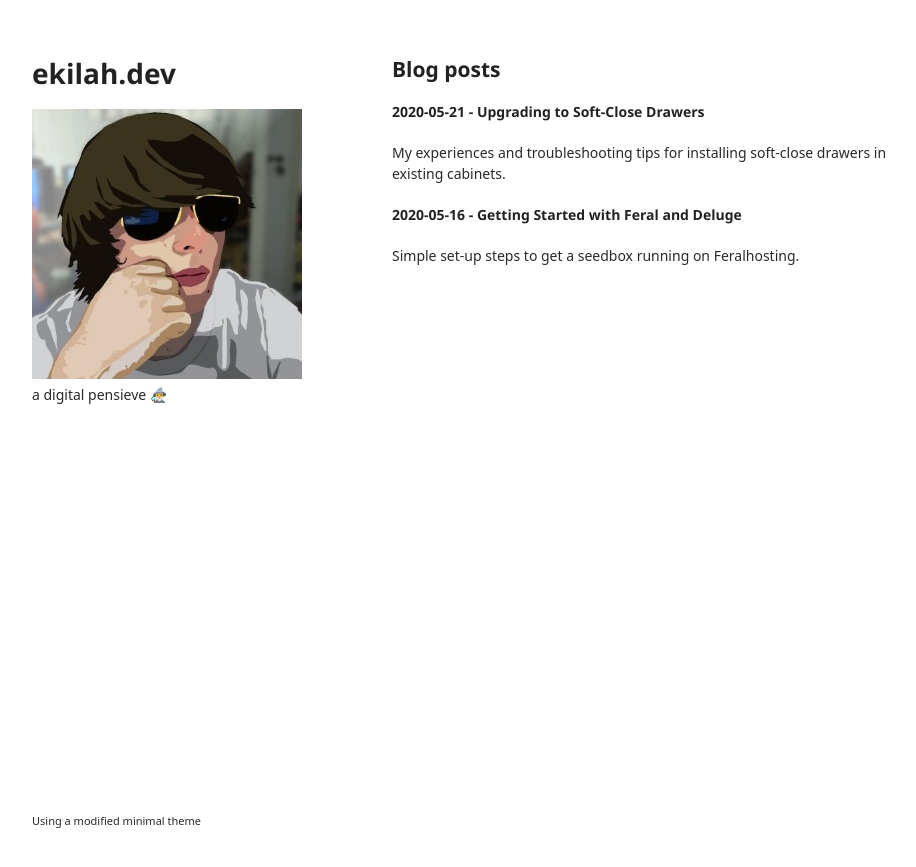
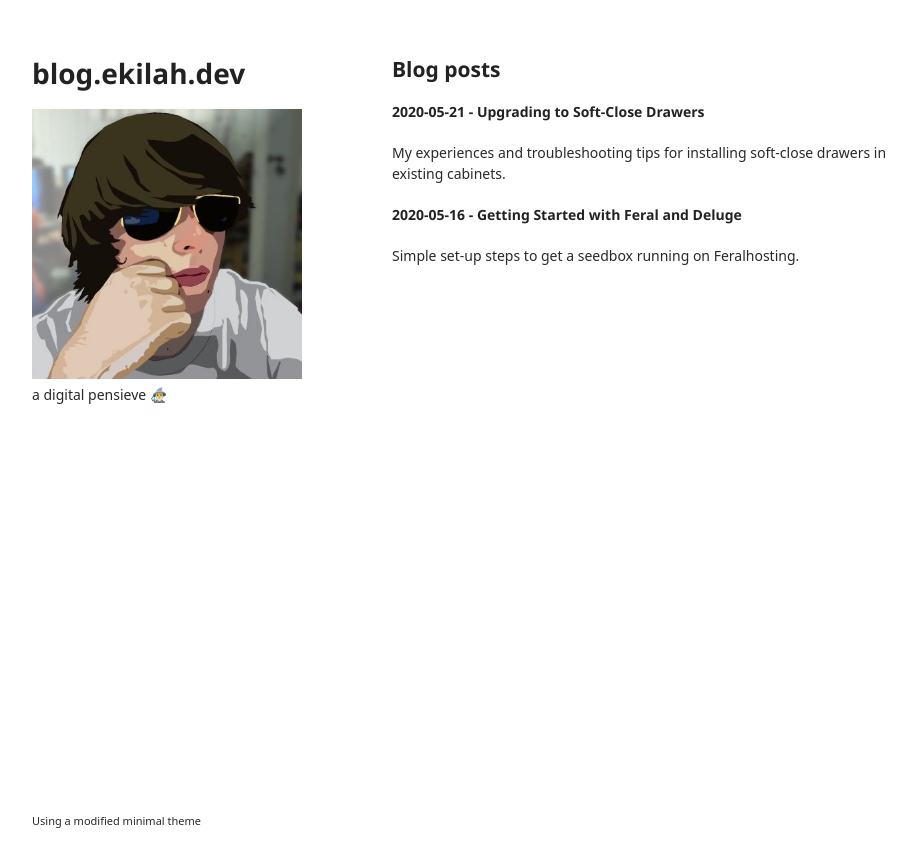
Before and after one commit to ekilah/ekilah.github.io, a Jekyll site: the page built from index.md, in a window 1280 px wide. Shown: the top 867 px of the page, without its empty margins (178-1094 px from the left). Built offline with Jekyll 4.4.1, drawn with Linux system fonts in a browser that asks for light colours; some web fonts are replaced; our own code applies the rules of GitHub Pages for plain Markdown files; a script that is not in the unit is left out.

Commit message:
Update _config.yml

```diff
--- a/_config.yml
+++ b/_config.yml
@@ -1,5 +1,5 @@
 theme: jekyll-theme-minimal
-title: ekilah.dev
+title: blog.ekilah.dev
 description: "a digital pensieve 🧙‍♂️"
 show_downloads: false
 logo: /assets/img/logo.jpg
```
